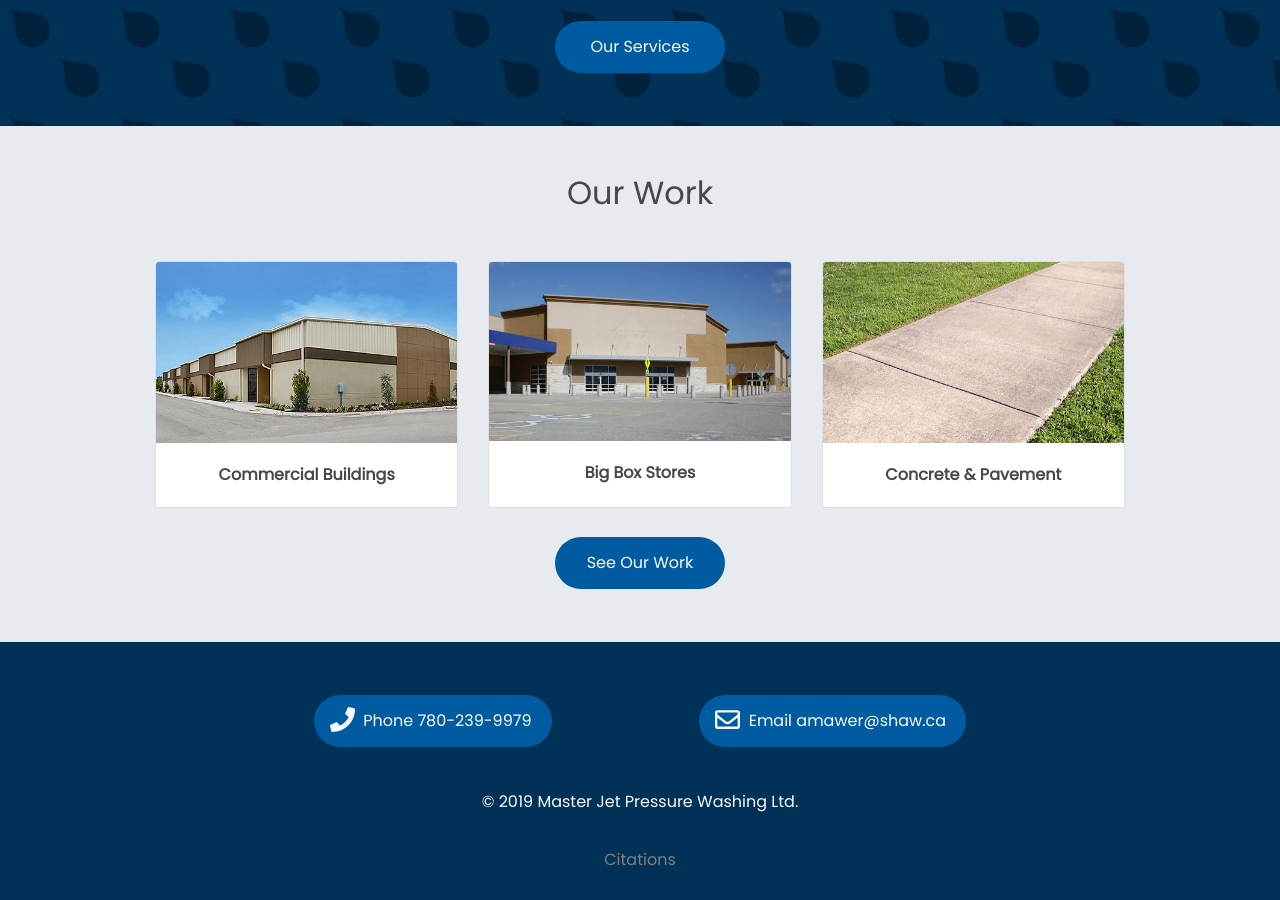
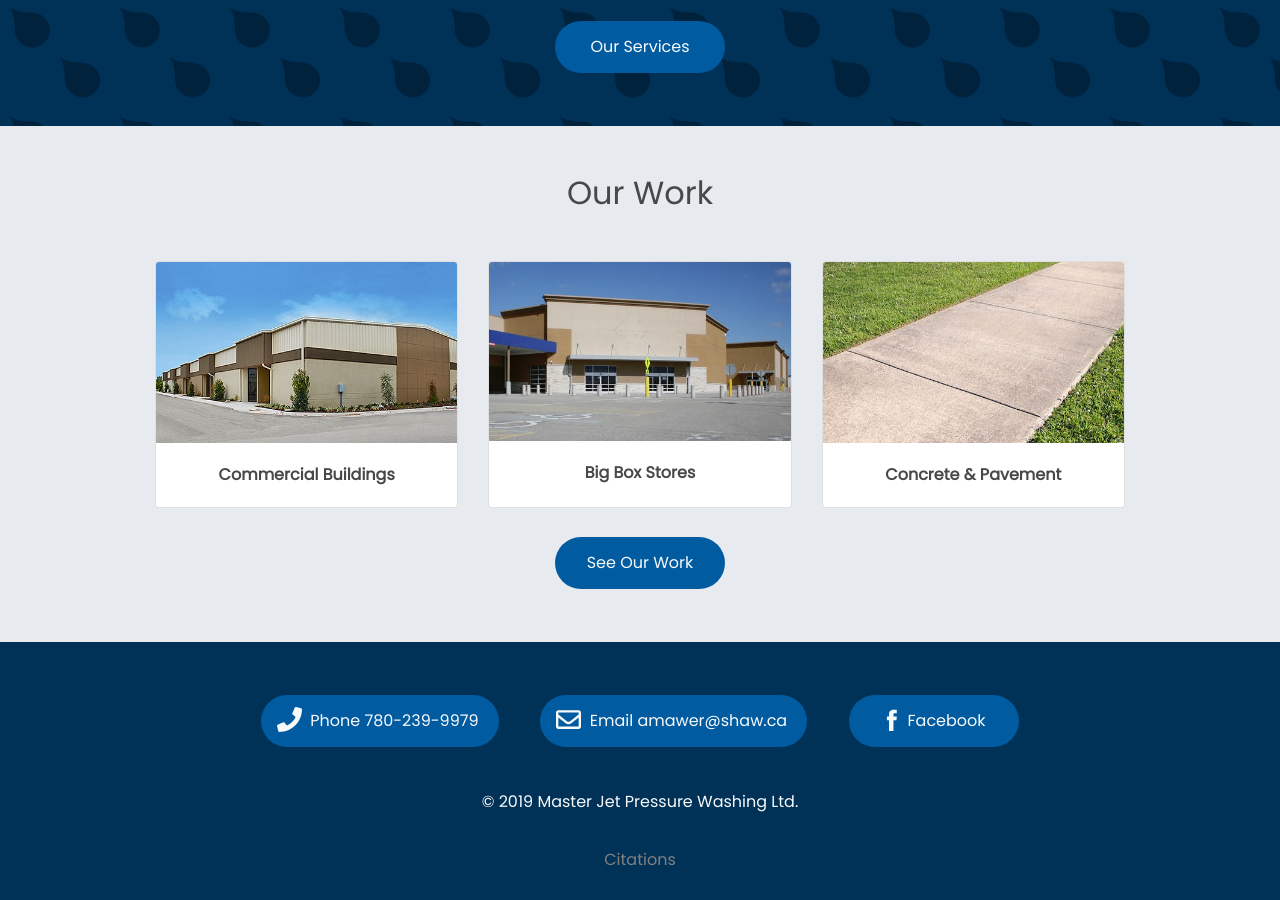
Before and after one commit to linhub15/masterjet.ca, a Jekyll site: the page built from index.html, in a window 1280 px wide and 900 px high, scrolled down 1248 px. Built offline with Jekyll 4.4.1, drawn with Linux system fonts in a browser that asks for light colours; nearby versions of some CDN libraries.

Commit message:
add facebook page link

```diff
--- a/_config.yml
+++ b/_config.yml
@@ -7,6 +7,7 @@ keywords: >-
 url: "https://masterjet.ca"
 phone: 780-239-9979
 email: amawer@shaw.ca
+facebook: https://www.facebook.com/Master-Jet-Pressure-Washing-Ltd-559257914493592/
 
 exclude:
   -
--- /dev/null
+++ b/_includes/icons/facebook.html
@@ -0,0 +1 @@
+<?xml version="1.0" ?><!DOCTYPE svg  PUBLIC '-//W3C//DTD SVG 1.1//EN'  'http://www.w3.org/Graphics/SVG/1.1/DTD/svg11.dtd'><svg enable-background="new 0 0 56.693 56.693" height="25px" id="Layer_1" version="1.1" viewBox="0 0 56.693 56.693" width="25px" xml:space="preserve" xmlns="http://www.w3.org/2000/svg" xmlns:xlink="http://www.w3.org/1999/xlink"><path d="M40.43,21.739h-7.645v-5.014c0-1.883,1.248-2.322,2.127-2.322c0.877,0,5.395,0,5.395,0V6.125l-7.43-0.029  c-8.248,0-10.125,6.174-10.125,10.125v5.518h-4.77v8.53h4.77c0,10.947,0,24.137,0,24.137h10.033c0,0,0-13.32,0-24.137h6.77  L40.43,21.739z" style="fill:#f8f9fa"/></svg>
--- a/_includes/site-footer.html
+++ b/_includes/site-footer.html
@@ -3,10 +3,13 @@
         <div class="row">
             <a class="btn mj-btn mj-btn-secondary mx-auto" href="tel:{{ site.phone }}">{% include icons/phone.html %} <span>Phone <span itemprop="telephone">{{ site.phone }}</span></span></a>
             <a class="btn mj-btn mj-btn-secondary mx-auto" href="mailto:{{ site.email }}">{% include icons/envelope.html %} <span>Email <span itemprop="email">{{ site.email }}</span></span></a>
+            <a class="btn mj-btn mj-btn-secondary mx-auto" href="{{site.facebook}}">{% include icons/facebook.html %}<span>Facebook</span></a>
+        </div>
+        <div class="row mx-auto">
+            <p>&copy; {{ site.time | date: '%Y' }} {{ site.title }}</p>
         </div>
         <div>
-                <p class="text-center">&copy; {{ site.time | date: '%Y' }} {{ site.title }}</p>
-                <p class="citation"><a href="/citation/">Citations</a></p>
+            <p class="citation"><a href="/citation/">Citations</a></p>
         </div>
     </div>
 </div>
```
